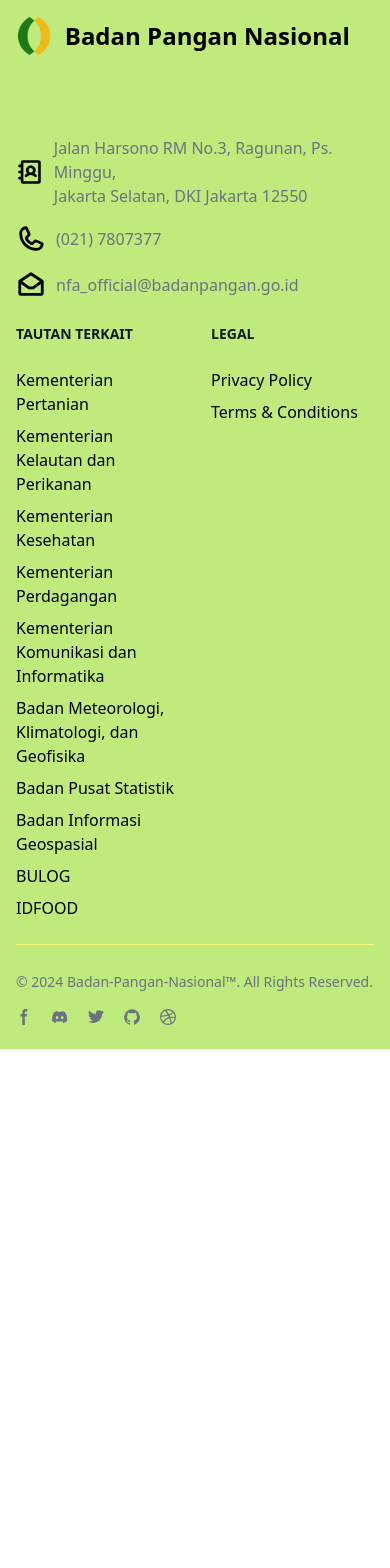
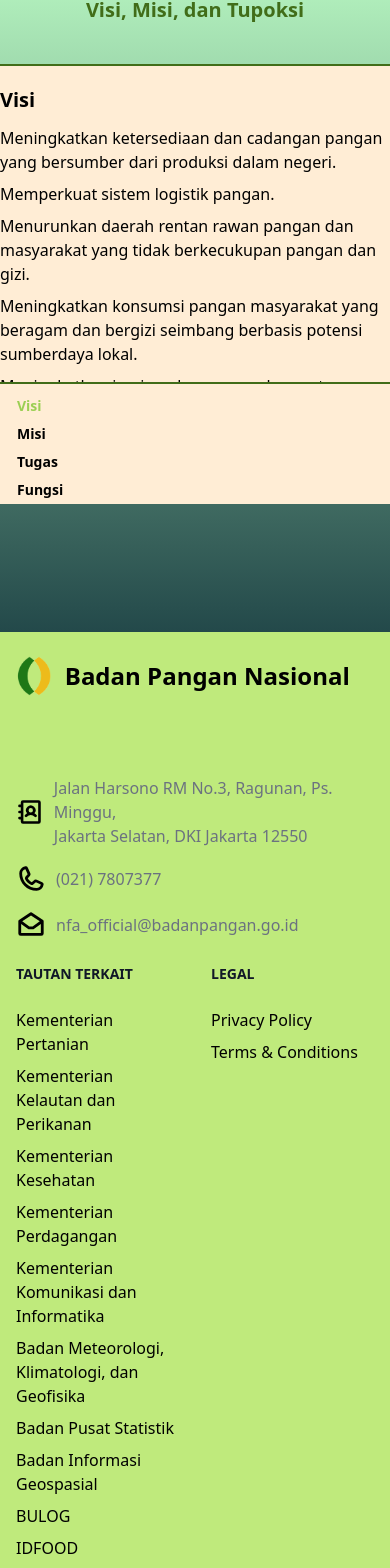
Before and after one commit to Rullyhidayatullahfaizal/BPN, a React (Vite) app: page /profile in a window 390 px wide. Shown: the part 2500-4068 px from the top of the page. Before the commit the page ends 3549 px from the top, so only its background shows below. Built offline with nearby package versions, Linux system fonts and the light colour scheme.

Commit message:
Detail scroolpy

```diff
--- a/src/App.css
+++ b/src/App.css
@@ -0,0 +1,6 @@
+html, body {
+    margin: 0;
+    padding: 0;
+    width: 100%;
+    height: 100%;
+  }
--- a/src/components/Footer.jsx
+++ b/src/components/Footer.jsx
@@ -1,11 +1,17 @@
 import React from "react";
 // import ReactDOM from "react-dom";
 import { AddressBook,Phone,EnvelopeSimpleOpen  } from "@phosphor-icons/react";
+import { useLocation } from 'react-router-dom';
+
 
 export const Footer = () => {
+
+  const location = useLocation();
+  const isProfilePage = location.pathname === '/profile';
+
   return (
     <>
-      <footer className="bg-green_one  bottom-0 w-full mt-20 dark:bg-gray-900 sm:mt-48">
+    <footer className={`bg-green_one bottom-0 w-full ${isProfilePage ? 'mt-0' : 'mt-48'} dark:bg-gray-900 sm:${isProfilePage ? 'mt-0' : 'mt-48'}`}>
         <div className="mx-auto  w-full max-w-screen-xl p-4 py-6 lg:py-8">
           <div className="md:flex md:justify-between">
             <div className="mb-6 md:mb-0">
--- a/src/components/Header.jsx
+++ b/src/components/Header.jsx
@@ -144,14 +144,6 @@
                       </li>
                       <li>
                         <Link
-                          to="#"
-                          className="block px-4 py-2 hover:bg-yellow hover:text-green_three dark:hover:bg-gray-600 dark:hover:text-white"
-                        >
-                          Visi-Misi
-                        </Link>
-                      </li>
-                      <li>
-                        <Link
                           to="/logo"
                           className="block px-4 py-2 hover:bg-yellow hover:text-green_three dark:hover:bg-gray-600 dark:hover:text-white"
                         >
--- /dev/null
+++ b/src/components/about/Scroolspy.jsx
@@ -0,0 +1,29 @@
+import { useEffect } from 'react';
+
+const UseScrollSpy = (setActiveId) => {
+  useEffect(() => {
+    const sections = document.querySelectorAll('section[id]');
+    const observer = new IntersectionObserver(
+      (entries) => {
+        entries.forEach((entry) => {
+          if (entry.isIntersecting) {
+            setActiveId(entry.target.id);
+          }
+        });
+      },
+      { rootMargin: '0px 0px -50% 0px' }
+    );
+
+    sections.forEach((section) => {
+      observer.observe(section);
+    });
+
+    return () => {
+      sections.forEach((section) => {
+        observer.unobserve(section);
+      });
+    };
+  }, [setActiveId]);
+};
+
+export default UseScrollSpy;
--- a/src/components/about/Visi.jsx
+++ b/src/components/about/Visi.jsx
@@ -1,9 +1,174 @@
-import React from "react";
+import React, { useState } from "react";
+import UseScrollSpy from "./Scroolspy";
+import "../../App.css";
 
 export const Visi = () => {
+  const [activeId, setActiveId] = useState("");
+
+  UseScrollSpy(setActiveId);
+
   return (
-    <div>
-      sdsd
+    <div className="bg-gradient-to-t from-[#23494A] to-[#BFFFC7] pt-10 pb-32  mt-10 w-full flex flex-col sm:px-32 ">
+      <h1 className="mb-10 text-center font-bold text-xl text-green_three sm:text-3xl">
+        Membangun Masa Depan <br />
+        Visi, Misi, dan Tupoksi{" "}
+      </h1>
+      <div className="grid grid-cols-1 sm:grid-cols-3 bg-orange-100 sm:px-5 sm:rounded sm:border-green_two sm:border-4 ">
+        <div className="col-span-2">
+          <div
+            className="relative h-80 overflow-auto border-y-2 border-green_three "
+            id="scroll-container "
+          >
+            <section id="example-1">
+              <h3 className="pb-3 pt-5 text-xl font-semibold">Visi</h3>
+              <ul className="list-inside space-y-2">
+                <li>
+                  Meningkatkan ketersediaan dan cadangan pangan yang bersumber
+                  dari produksi dalam negeri.
+                </li>
+                <li>Memperkuat sistem logistik pangan.</li>
+                <li>
+                  Menurunkan daerah rentan rawan pangan dan masyarakat yang
+                  tidak berkecukupan pangan dan gizi.
+                </li>
+                <li>
+                  Meningkatkan konsumsi pangan masyarakat yang beragam dan
+                  bergizi seimbang berbasis potensi sumberdaya lokal.
+                </li>
+                <li>Meningkatkan jaminan keamanan dan mutu pangan segar.</li>
+                <li>
+                  Meningkatkan tata kelola organisasi Badan Pangan Nasional
+                  dalam mewujudkan organisasi yang transparan, akuntabel,
+                  profesional dan berintegritas tinggi dalam memberikan layanan
+                  kepada masyarakat.
+                </li>
+              </ul>
+            </section>
+            <section id="example-2">
+              <h3 className="pb-3 pt-5 text-xl font-semibold">Misi</h3>
+              <ul className=" list-inside space-y-2">
+                <li>Menguatkan ketersediaan dan cadangan pangan.</li>
+                <li>Memantapkan stabilitas pasokan dan harga pangan.</li>
+                <li>Mengentaskan kerawanan pangan dan gizi.</li>
+                <li>Menjamin keamanan dan mutu pangan segar.</li>
+                <li>
+                  Mengoptimalkan pemanfaatan pangan dan gizi yang berkualitas
+                  untuk hidup sehat, aktif dan produktif.
+                </li>
+                <li>
+                  Mengelola Badan Pangan Nasional yang bersih, efektif dan
+                  terpercaya.
+                </li>
+              </ul>
+            </section>
+            <section id="example-3">
+              <h3 className="pb-3 pt-5 text-xl font-semibold">Tugas</h3>
+              <p>
+                Badan Pangan Nasional mempunyai tugas melaksanakan tugas
+                pemerintahan di bidang pangan.
+              </p>
+            </section>
+            <section id="example-4">
+              <h3 className="pb-3 pt-5 text-xl font-semibold">Fungsi</h3>
+              <ul className="list-inside space-y-2">
+                <li>
+                  Koordinasi, perumusan, dan penetapan kebijakan ketersediaan
+                  pangan, stabilisasi pasokan dan harga pangan, kerawanan pangan
+                  dan gizi, penganekaragaman konsumsi pangan, dan keamanan
+                  pangan;
+                </li>
+                <li>
+                  Koordinasi pelaksanaan kebijakan ketersediaan pangan,
+                  stabilisasi pasokan dan harga pangan, kerawanan pangan dan
+                  gizi, penganekaragaman konsumsi pangan, dan keamanan pangan;
+                </li>
+                <li>
+                  Pelaksanaan pengadaan, pengelolaan, dan penyaluran cadangan
+                  pangan pemerintah melalui Badan Usaha Milik Negara di bidang
+                  pangan;
+                </li>
+                <li>
+                  Pelaksanaan pengendalian kerawanan pangan dan pengawasan
+                  pemenuhan persyarat an gizi pangan ;
+                </li>
+                <li>
+                  Pelaksanaan pengembangan dan pemantapan penganekaragaman dan
+                  pola konsumsi pangan, serta pengawasan penerapan standar
+                  keamanan pangan yang beredar;
+                </li>
+                <li>
+                  Pelaksanaan bimbingan teknis dan supervisi atas pelaksanaan
+                  urusan di bidang pangan;
+                </li>
+                <li>Pengembangan sistem informasi pangan;</li>
+                <li>
+                  Koordinasi pelaksanaan tugas, pembinaan, dan pemberian
+                  dukungan administrasi kepada seluruh unsur organisasi di
+                  lingkungan Badan Pangan Nasional;
+                </li>
+                <li>
+                  Pengelolaan barang milik negara yang menjadi tanggung jawab
+                  Badan Pangan Nasional;
+                </li>
+                <li>
+                  Pelaksanaan dukungan yang bersifat substantif kepada seluruh
+                  unsur organisasi di lingkungan Badan Pangan Nasional; dan
+                </li>
+                <li>
+                  Pengawasan atas pelaksanaan tugas di lingkungan Badan Pangan
+                  Nasional.
+                </li>
+              </ul>
+            </section>
+          </div>
+        </div>
+        <div>
+          <div id="scrollspy1" className="sticky top-0 mt-2 ps-3 text-sm">
+            <ul className="font-semibold">
+              <li className="py-1">
+                <a
+                  className={`bg-transparent px-[5px] ${
+                    activeId === "example-1" ? "text-green_two" : "text-black"
+                  } shadow-none dark:text-neutral-200`}
+                  href="#example-1"
+                >
+                  Visi
+                </a>
+              </li>
+              <li className="py-1">
+                <a
+                  className={`bg-transparent px-[5px] ${
+                    activeId === "example-2" ? "text-green_two" : "text-black"
+                  } shadow-none dark:text-neutral-200`}
+                  href="#example-2"
+                >
+                  Misi
+                </a>
+              </li>
+              <li className="py-1">
+                <a
+                  className={`bg-transparent px-[5px] ${
+                    activeId === "example-3" ? "text-green_two" : "text-black-600"
+                  } shadow-none dark:text-neutral-200`}
+                  href="#example-3"
+                >
+                  Tugas
+                </a>
+              </li>
+              <li className="py-1">
+                <a
+                  className={`bg-transparent px-[5px] ${
+                    activeId === "example-4" ? "text-green_two" : "text-black"
+                  } shadow-none dark:text-neutral-200`}
+                  href="#example-4"
+                >
+                  Fungsi
+                </a>
+              </li>
+            </ul>
+          </div>
+        </div>
+      </div>
     </div>
   );
 };
--- a/src/pages/Profile.jsx
+++ b/src/pages/Profile.jsx
@@ -7,7 +7,7 @@
 export const Profile = () => {
   return (
     <>
-      <div className="  min-h-screen bg-[#FFFBDA]">
+      <div className="bg-[#FFFBDA] w-full min-h-screen box-border">
         <Header></Header>
         <Sejarah></Sejarah>
         <Visi></Visi>
```
Also changed, not shown: src/index.css (line endings or trailing spaces).
